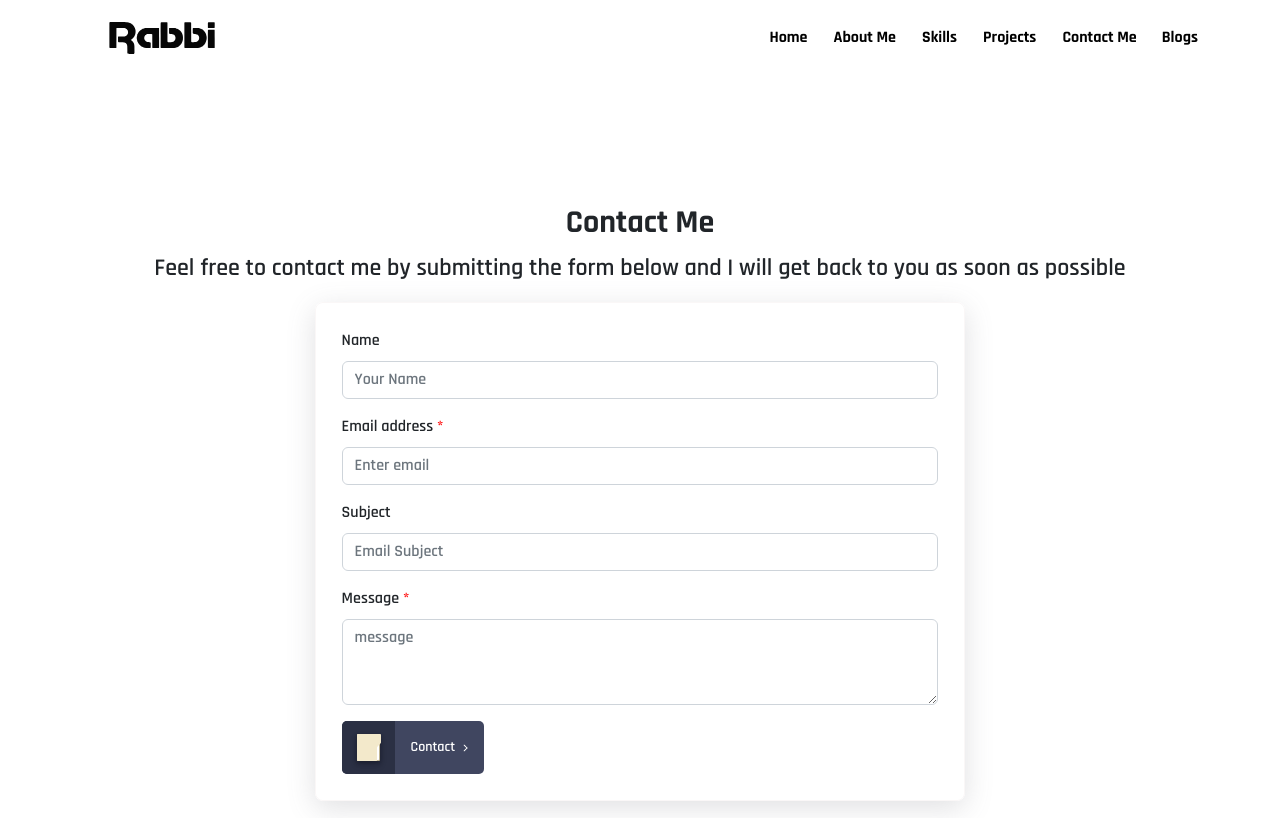
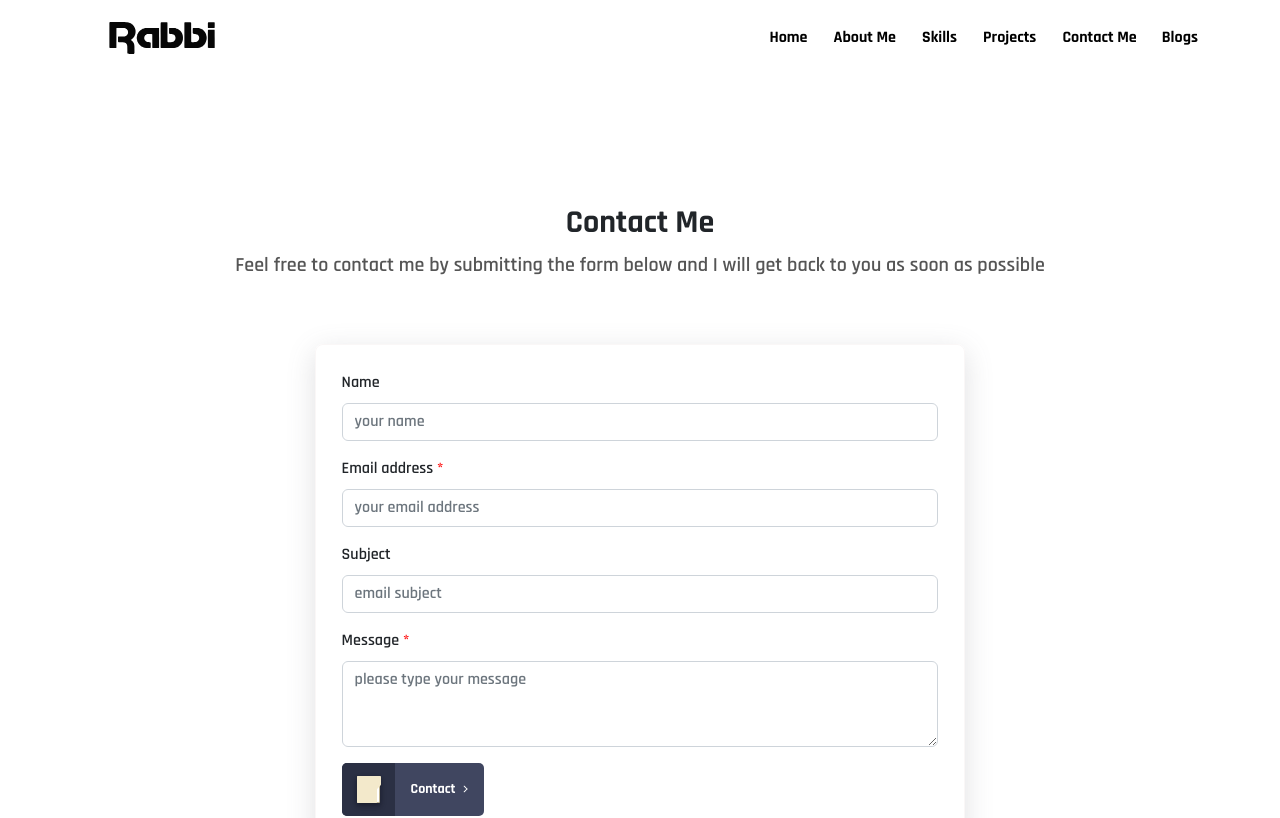
Before and after one commit to RabbiAhemed/portfolio, a React (Create React App) app: page /contact in a window 1280 px wide. Shown: the top 818 px of the page. Built offline with nearby package versions, Linux system fonts and the light colour scheme; a web font is replaced by a local one.

Commit message:
subline edit

```diff
--- a/src/components/About/About.css
+++ b/src/components/About/About.css
@@ -76,6 +76,8 @@ body a {
     line-height: 2.5;
     padding-left: 50px;
     padding-right: 50px;
+    font-size: 1.1em;
+    text-align: justify;
   }
   .informations {
     display: flex;
@@ -88,15 +90,14 @@ body a {
   }
 }
 @media screen and (max-width: 426px) {
-  #facebook {
-    display: none;
-    /* visibility: hidden; */
-  }
   .my-image-2 {
     /* width: 50%; */
     /* border: 0.1px solid aqua;
     border-radius: 50%; */
     width: 60%;
+  }
+  #am-subtitle {
+    display: none;
   }
   .about-para {
     padding-left: 8px;
--- a/src/components/About/About.js
+++ b/src/components/About/About.js
@@ -7,12 +7,24 @@ const About = () => {
   useEffect(() => {
     AOS.init({ duration: 1000 });
   }, []);
+  const myStyle = {
+    fontSize: "1.25rem",
+    textAlign: "center",
+    // paddingTop: "1%",
+    color: "#555",
+    // color: "#636e72",
+  };
   return (
     <div>
       <div className="about" id="about" data-aos="zoom-in">
-        <h2 className="fw-bold" id="about-me">
-          About Me
-        </h2>
+        <div id="about-me">
+          <h2 className="fw-bold">About Me</h2>
+          <p style={myStyle} id="am-subtitle">
+            Here you will find more information about me, what I do, my
+            interests and plans about my career.
+          </p>
+        </div>
+
         <img
           // src="https://i.ibb.co/c25GsfB/removed-bg.png"
           src="https://i.ibb.co/BwpBcL8/cropped-1.png"
@@ -27,6 +39,7 @@ const About = () => {
           MD. RABBI AHEMED
         </h2> */}
         {/*  that leads to the success of the overall product */}
+
         <div className="about-para">
           <p>
             I'm a Frontend Web Developer building the Front-end of Websites and
--- a/src/components/Contact/Contact.css
+++ b/src/components/Contact/Contact.css
@@ -21,7 +21,7 @@
     max-width: 800px;
     margin-left: auto;
     margin-right: auto; */
-    font-size: 1.5em;
+    font-size: 1.1em;
     text-align: center;
   }
 }
@@ -38,6 +38,12 @@
     padding-bottom: 30px;
     padding-left: 5%;
     padding-right: 5%;
+  }
+  #cm-subtitle {
+    display: none;
+  }
+  #continue-btn {
+    text-align: center;
   }
 }
 .info {
@@ -253,7 +259,7 @@
   background: var(--color);
   transform-origin: 9px 1px;
   transform: translateX(var(--cx, 0)) scale(0.5) rotate(var(--r, -45deg));
-  top: 26px;
+  top: 25px;
   right: 16px;
   transition: transform 0.3s;
 }
--- a/src/components/Contact/Contact.js
+++ b/src/components/Contact/Contact.js
@@ -1,7 +1,7 @@
 import React, { useRef } from "react";
 import emailjs from "@emailjs/browser";
 import { useEffect } from "react";
-import { Button, Col, Container, Form, Row } from "react-bootstrap";
+import { Container, Form } from "react-bootstrap";
 import "./Contact.css";
 import AOS from "aos";
 import "aos/dist/aos.css";
@@ -33,20 +33,34 @@ const Contact = () => {
       );
     e.target.reset();
   };
+  //
+  const myStyle = {
+    fontSize: "1.25rem",
+    textAlign: "center",
+    color: "#555",
+    // paddingTop: "1%",
+    // color: "#636e72",
+  };
   return (
     <div className="my-5" id="contact-section" data-aos="zoom-in">
+      <div>
         <h2 className="fw-bold">Contact Me</h2>
-      <p className="contact-subtitle text-center">
-        Feel free to contact me by submitting the form below and I will get back
-        to you as soon as possible
+        <p
+          className="contact-subtitle text-center pb-5"
+          style={myStyle}
+          id="cm-subtitle"
+        >
+          Feel free to contact me by submitting the form below and I will get
+          back to you as soon as possible
         </p>
+      </div>
       <Container id="contact-container" className="mx-auto text-center">
         <Form className="text-start" ref={form} onSubmit={sendEmail}>
           <Form.Group className="mb-3" controlId="formBasicEmail">
             <Form.Label>Name</Form.Label>
             <Form.Control
               type="text"
-              placeholder="Your Name"
+              placeholder="your name"
               name="client-name"
             />
           </Form.Group>
@@ -56,7 +70,7 @@ const Contact = () => {
             </Form.Label>
             <Form.Control
               type="email"
-              placeholder="Enter email"
+              placeholder="your email address"
               required
               name="client-email-address"
             />
@@ -65,7 +79,7 @@ const Contact = () => {
             <Form.Label>Subject</Form.Label>
             <Form.Control
               type="text"
-              placeholder="Email Subject"
+              placeholder="email subject"
               name="client-email-subject"
             />
           </Form.Group>
@@ -77,7 +91,7 @@ const Contact = () => {
             <Form.Control
               as="textarea"
               rows={3}
-              placeholder="message"
+              placeholder="please type your message"
               required
               name="client-email-message"
             />
@@ -88,7 +102,8 @@ const Contact = () => {
               >
                 Submit
               </Button> */}
-          <button className="continue-application">
+          <div className="mx-auto" id="continue-btn">
+            <button className="continue-application fw-bold">
               <div>
                 <div className="pencil"></div>
                 <div className="folder">
@@ -102,6 +117,7 @@ const Contact = () => {
               </div>
               Contact
             </button>
+          </div>
         </Form>
       </Container>
     </div>
--- a/src/components/ProjectDetail/ProjectDetail.css
+++ b/src/components/ProjectDetail/ProjectDetail.css
@@ -24,6 +24,10 @@
 
 @media only screen and (min-width: 768px) {
   /* For desktop: */
+  #slider {
+    padding-top: 4%;
+    padding-bottom: 4%;
+  }
   .screenshots {
     display: grid;
     grid-template-columns: repeat(3, 1fr);
@@ -59,9 +63,17 @@
     margin-bottom: 20%;
   }
 }
-@media only screen and (min-width: 425px) {
+@media only screen and (max-width: 426px) {
   #slider {
     padding-top: 8%;
     padding-bottom: 8%;
   }
 }
+@media only screen and (max-width: 376px) {
+  #slider {
+    padding-top: 8%;
+    padding-bottom: 8%;
+    padding-left: 8%;
+    padding-right: 8%;
+  }
+}
--- a/src/components/ProjectDetail/ProjectDetail.js
+++ b/src/components/ProjectDetail/ProjectDetail.js
@@ -1,5 +1,4 @@
 import React from "react";
-
 import { Button, Carousel, Container } from "react-bootstrap";
 import { useLoaderData } from "react-router-dom";
 import "./ProjectDetail.css";
@@ -20,7 +19,7 @@ const ProjectDetail = () => {
         </h5>
         <a href={live} target="_blank" rel="noopener noreferrer">
           <Button variant="warning" className="text-white fw-bold mb-5">
-            LIVE LINK
+            Visit Website
           </Button>
         </a>
         <div className="mx-2">
--- a/src/components/Projects/Projects.css
+++ b/src/components/Projects/Projects.css
@@ -25,6 +25,9 @@
     padding-left: 2%;
     padding-right: 2%;
   }
+  #rcp-subtitle {
+    display: none;
+  }
 }
 
 /*  */
--- a/src/components/Projects/Projects.js
+++ b/src/components/Projects/Projects.js
@@ -17,11 +17,22 @@ const Projects = () => {
   useEffect(() => {
     AOS.init({ duration: 1000 });
   }, []);
+  const myStyle = {
+    fontSize: "1.25rem",
+    textAlign: "center",
+    // paddingTop: "1%",
+    color: "#555",
+    // color: "#636e72",
+  };
   return (
     <div className="project-section" data-aos="zoom-in">
-      <h2 className="fw-bold" id="projects">
-        Recent Projects
-      </h2>
+      <div id="projects">
+        <h2 className="fw-bold">Recent Projects</h2>
+        <p style={myStyle} id="rcp-subtitle">
+          Here you will find some of the projects that I created with each
+          project containing its details
+        </p>
+      </div>
 
       <div className="projects my-5 text-center">
         {projects?.length &&
--- a/src/components/Skills/Skills.css
+++ b/src/components/Skills/Skills.css
@@ -25,5 +25,8 @@
   }
 }
 /* for tab */
-@media screen and (min-width: 768px) {
+@media screen and (max-width: 426px) {
+  #ms-subtitle {
+    display: none;
+  }
 }
--- a/src/components/Skills/Skills.js
+++ b/src/components/Skills/Skills.js
@@ -9,9 +9,22 @@ const Skills = () => {
   useEffect(() => {
     AOS.init({ duration: 1000 });
   }, []);
+  const myStyle = {
+    fontSize: "1.25rem",
+    textAlign: "center",
+    // paddingTop: "1%",
+    // color: "#555",
+    color: "#636e72",
+  };
   return (
     <div className="skills-section" id="skills" data-aos="zoom-in">
-      <h2 className="fw-bold">My Skills</h2>
+      <div className=" pb-4">
+        <h2 className="fw-bold">My Skills</h2>
+        <p style={myStyle} id="ms-subtitle">
+          Here you will find some information about my skills in terms of
+          programming and technology
+        </p>
+      </div>
       <Container className="skills text-center mx-auto">
         <div className="skill my-3">
           <h6>React</h6>
```
Lines whose indentation alone changed are shown as unchanged.
